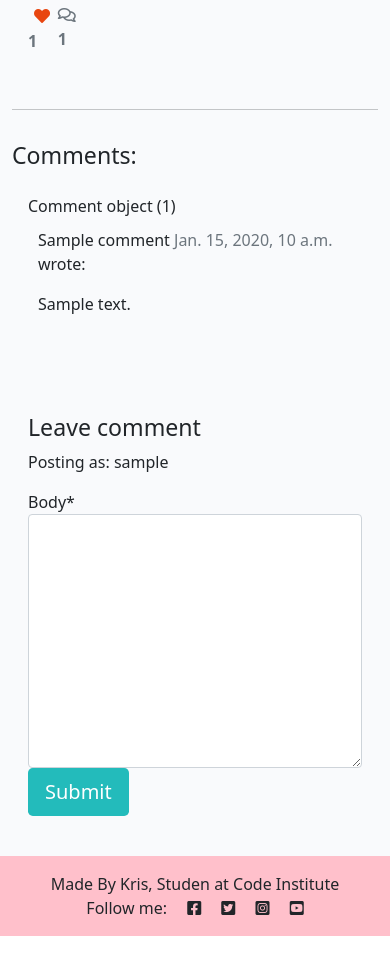
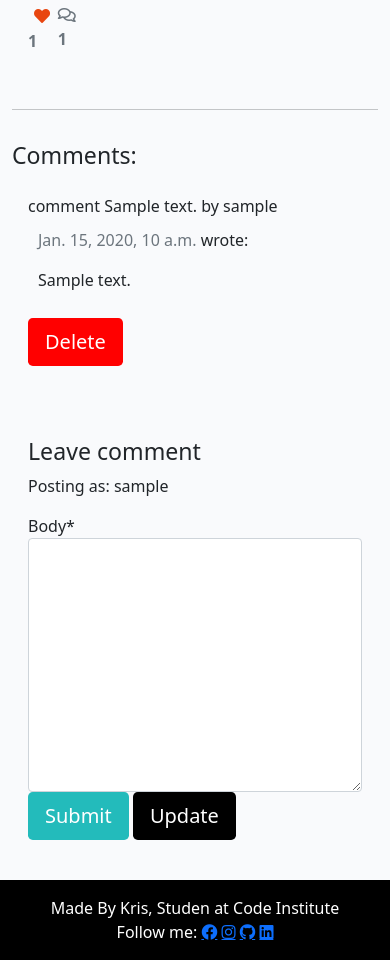
Before and after one commit to Kollecollier/Django-Fullstack-P4, a Django app: a page that uses templates/base.html in a window 390 px wide. Shown: the part 423-1383 px from the top of the page. Before the commit the page ends 1359 px from the top, so only its background shows below. Run offline with Django 3.2, Linux system fonts and the light colour scheme; a user stored in the database is signed in; tables that the repository leaves empty hold one stand-in row (values such as "Sample post"); some libraries are stand-ins or nearby versions.

Commit message:
Added delete and update to form, also styled some css and checked responsiveness

```diff
--- a/blog/admin.py
+++ b/blog/admin.py
@@ -14,9 +14,9 @@ class PostAdmin(SummernoteModelAdmin):
 
 @admin.register(Comment)
 class CommentAdmin(admin.ModelAdmin):
-    list_display = ('name', 'body', 'post', 'created_on', 'approved')
+    list_display = ('user', 'body', 'post', 'created_on', 'approved')
     list_filter = ('approved', 'created_on')
-    search_fields = ('name', 'email', 'body')
+    search_fields = ('user', 'body')
     actions = ['approve_comments']
 
     def approve_comments(self, request, queryset):
--- a/blog/models.py
+++ b/blog/models.py
@@ -29,8 +29,9 @@ class Post(models.Model):
 
 class Comment(models.Model):
     post = models.ForeignKey(Post, on_delete=models.CASCADE, related_name="comments")
-    name = models.CharField(max_length=100)
-    email = models.EmailField()
+#    name = models.CharField(max_length=100)
+#    email = models.EmailField()
+    user = models.ForeignKey(User, on_delete=models.CASCADE)
     body = models.TextField()
     created_on = models.DateTimeField(auto_now_add=True)
     approved = models.BooleanField(default=False)
@@ -38,5 +39,5 @@ class Comment(models.Model):
     class Meta:
         ordering = ['created_on']
 
-  #  def __str__(self):
-   #     return f"comment {self.body} by {self.name}"
+    def __str__(self):
+        return f"comment {self.body} by {self.user.username}"
--- a/blog/urls.py
+++ b/blog/urls.py
@@ -7,4 +7,7 @@ urlpatterns = [
     path('<slug:slug>/update/', views.post_update, name='post_update'),
     path('<slug:slug>/delete/', views.post_delete, name='post_delete'),
     path('like/<slug:slug>', views.PostLike.as_view(), name='post_like'),
+    path('remove-comment/<slug>/', views.remove_comment, name='remove-comment'),
+    path('update-comment/<slug>', views.update_comment,name='update-comment')
+
 ]
--- a/blog/views.py
+++ b/blog/views.py
@@ -1,8 +1,10 @@
-from django.shortcuts import render, get_object_or_404, reverse
+from django.shortcuts import render, get_object_or_404, reverse, redirect
 from django.views import generic, View
 from .models import Post, Comment
 from .forms import CommentForm
 from django.http import HttpResponseRedirect
+from django.contrib import messages
+
 
 
 class Postlist(generic.ListView):
@@ -42,27 +44,43 @@ class PostDetail(View):
         if post.likes.filter(id=self.request.user.id).exists():
             liked = True
 
-        comment_form = CommentForm(data=request.POST)
-        if comment_form.is_valid():
-            comment_form.instance.email = request.user.email
-            comment_form.instance.name = request.user.username
-            comment = comment_form.save(commit=False)
-            comment.post = post
-            comment.save()
-        else:
-            comment_form = CommentForm()
+        comment_form = CommentForm(request.POST,instance=request.user)
+#        comment_form = CommentForm(data=request.POST)
+        if request.method == 'POST':
+            try:
+                comment_instance = Comment.objects.get(user=request.user, post__slug=slug)
+                comment_form = CommentForm(request.POST, instance = comment_instance)
 
-        return render(
-            request,
-            "post_detail.html",
-            {
-                'liked': liked,
-                'comments': comments,
-                'commented': True,
-                'post': post,
-                'comment_form': CommentForm()
-            },
-        )
+                comment = Comment()
+                if comment_form.is_valid():
+                    comment_form.save()
+                    messages.info(request,'Your Comment Was Upadated !')
+                else:
+                    print('Not Valid')
+            except Comment.DoesNotExist:
+                comment_form = CommentForm(request.POST)
+                comment = Comment()
+                #scomment_form.body = request.user.username
+                if comment_form.is_valid():
+                    print('valid')
+                    comment.post = post
+                    comment.body = comment_form.cleaned_data['body']
+                    comment.user = request.user
+                    comment.save()
+                else:
+                    print('Not Valid')
+
+            return render(
+                request,
+                "post_detail.html",
+                {
+                    'liked': liked,
+                    'comments': comments,
+                    'commented': True,
+                    'post': post,
+                    'comment_form': CommentForm()
+                },
+            )
 
 
 class PostLike(View):
@@ -86,3 +104,25 @@ def post_delete(request, slug):
 
 def post_update(request, slug):
     return HttpResponseRedirect("/")
+
+def remove_comment(request,slug):
+    try:
+        comment = Comment.objects.get(post__slug=slug,user=request.user)
+        comment.delete()
+        messages.info(request,'Your Comment Was Deleted !')
+        return redirect('post_detail',slug)
+    except Comment.DoesNotExist:
+        messages.error(request,'You do not have an active comment !')
+        return  redirect('post_detail',slug)
+
+def update_comment(request,slug):
+    comment_instance = Comment.objects.get(user=request.user, post__slug=slug)
+    comment_form = CommentForm(request.POST, instance = comment_instance)
+
+    comment = Comment()
+    if comment_form.is_valid():
+        comment_form.save()
+
+    else:
+        print('Not Valid')
+    return redirect('post_detail',slug)
--- a/static/css/style.css
+++ b/static/css/style.css
@@ -22,7 +22,7 @@ body {
 }
 
 .dark-bg {
-    background-color: pink;
+    background-color: black;
 }
 
 .main-bg {
--- a/templates/base.html
+++ b/templates/base.html
@@ -96,15 +96,14 @@
 
     <!-- Footer -->
     <footer class="footer mt-auto py-3 dark-bg">
-        <p class="m-0 text-center text-black">Made By Kris, Studen at Code Institute</p>
-        <p class="m-0 text-center text-black">Follow me:
-            <i class="fab fa-facebook-square ms-3"></i>
-            <i class="fab fa-twitter-square ms-3"></i>
-            <i class="fab fa-instagram-square ms-3"></i>
-            <i class="fab fa-youtube-square ms-3"></i>
+        <p class="m-0 text-center text-white">Made By Kris, Studen at Code Institute
+        <p class="m-0 text-center text-white">Follow me:
+            <a href="https://www.facebook.com/kristoffer.collier/" class="fab fa-facebook"></a>
+            <a href="https://www.instagram.com/collierkolle/" class="fab fa-instagram"></a>
+            <a href="https://github.com/Kollecollier" class="fab fa-github"></a>
+            <a href="https://www.linkedin.com/in/kristoffer-collier-2b972b40/" class="fab fa-linkedin"></a>
         </p>
     </footer>
-
 
     <script>
         setTimeout(function () {
--- a/templates/post_detail.html
+++ b/templates/post_detail.html
@@ -49,6 +49,7 @@
                                 <button type="submit" name="blogpost_id" value="{{post.slug}}" class="btn-like"><i class="fas fa-heart"></i></button>
 
                                 {% else %}
+
                                 <button type="submit" name="blogpost_id" value="{{post.slug}}" class="btn-like"><i class="far fa-heart"></i></button>
 
                                 {% endif %}
@@ -109,6 +110,10 @@
                     <!-- The body of the comment goes before the | -->
                     {{ comment.body | linebreaks }}
                 </div>
+                <a href="{% url 'remove-comment' post.slug %}" class="btn btn-signup btn-lg" style="background-color:red;">Delete</a>
+                {% if commented %}
+                <a href="{% url 'update-comment' post.slug %}" class="btn btn-signup btn-lg" style="background-color:#d7d70e;">Update</a>
+                {% endif %}
                 <!-- Our for loop ends here -->
                 {% endfor %}
             </div>
@@ -135,6 +140,8 @@
                     {% csrf_token %}
 
                 <button type="submit" class="btn btn-signup btn-lg">Submit</button>
+                <button type='submit' class="btn btn-signup btn-lg" style="background-color:black;">Update</a>
+
                 </form>
 
                 {% endif %}
```
Also changed, not shown: README.md, blog/migrations/0002_auto_20221117_0926.py (added), blog/migrations/0003_alter_comment_user.py (added).
